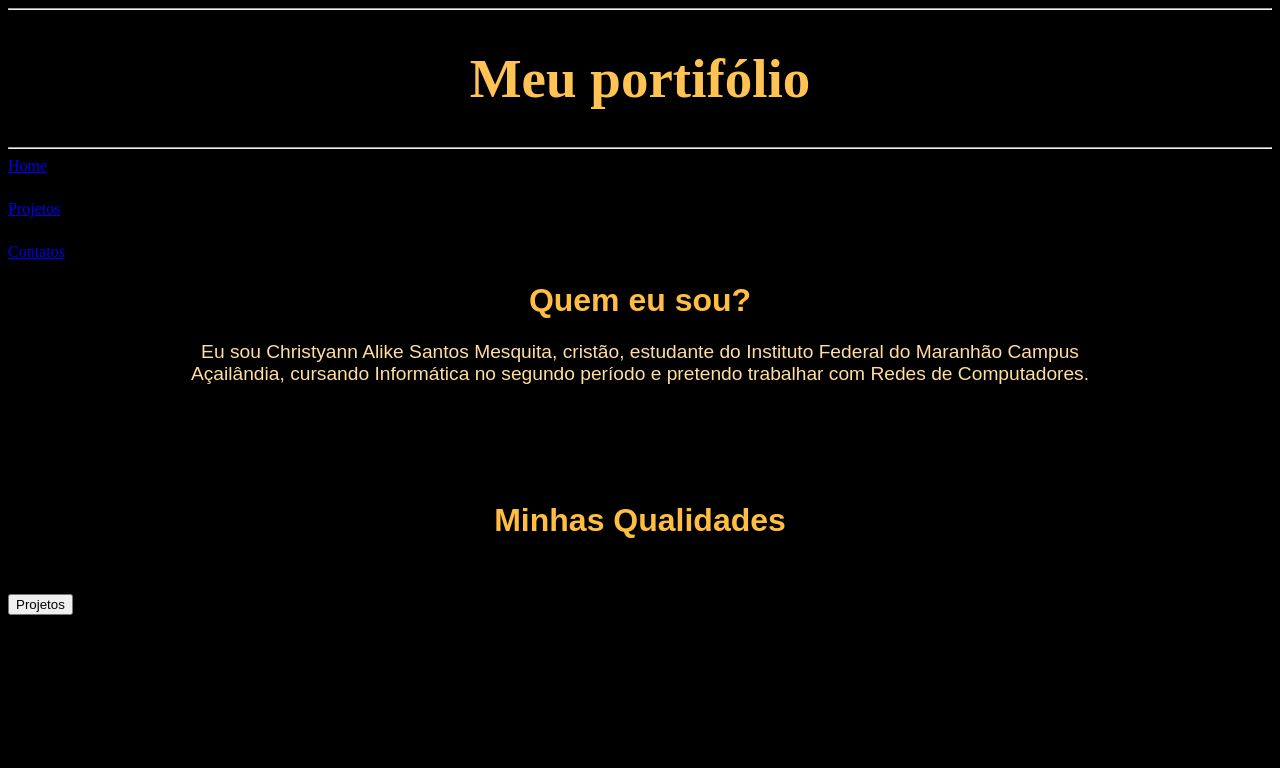
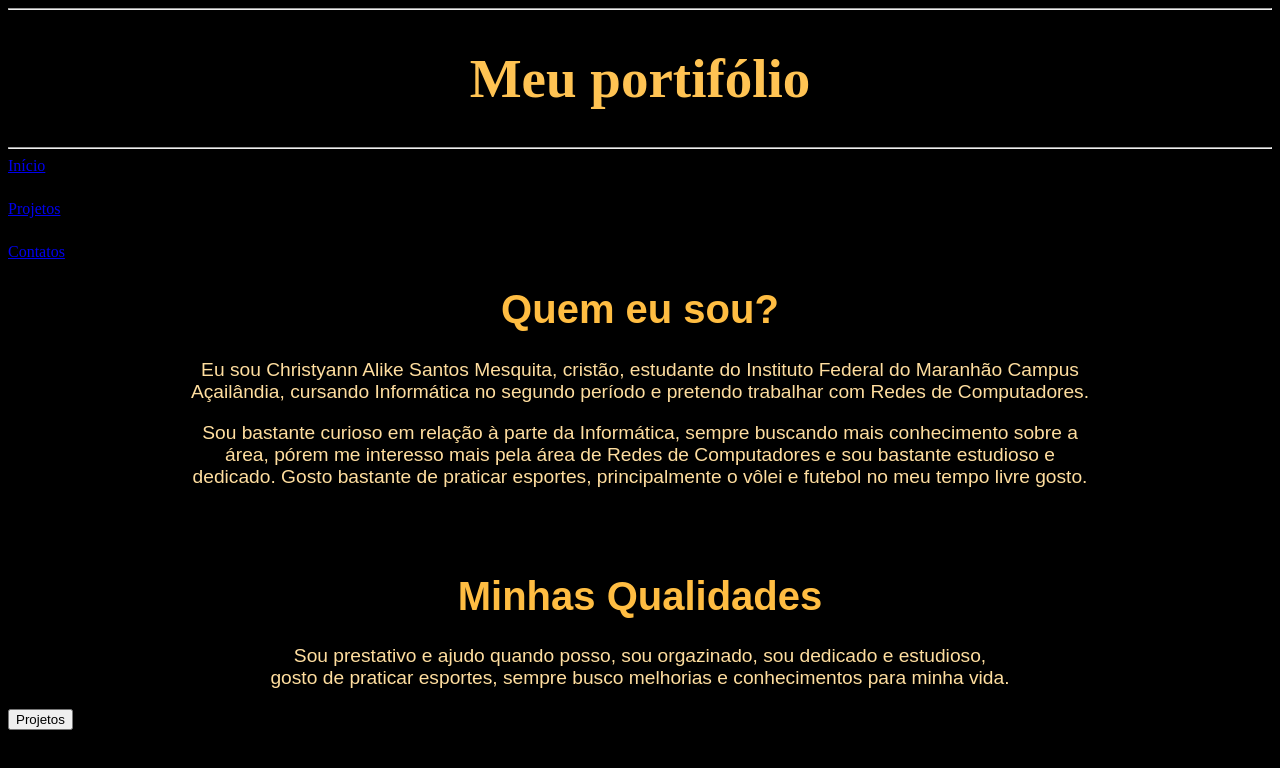
Before and after one commit to Bellyisa07/portifolio-1, a plain HTML site: page index.html in a window 1280 px wide. Drawn offline with Linux system fonts and the light colour scheme.

Commit message:
alteração 14

```diff
--- a/index.html
+++ b/index.html
@@ -9,13 +9,13 @@
     <hr>
     <h1 style="font-size:55px; text-align: center; color:rgb(255, 195, 83);">Meu portifólio</h1>
     <hr>
-    <a href="index.html">Home</a><h6></h6><a href="Projetos.html" target="_blank">Projetos</a><h6></h6><a href="Contatos.html" target="_blank">Contatos</a>
-    <h1 style="font-family: arial; color: rgb(255, 189, 66); text-align: center;">Quem eu sou?</h1>
+    <a href="index.html">Início</a><h6></h6><a href="Projetos.html" target="_blank">Projetos</a><h6></h6><a href="Contatos.html" target="_blank">Contatos</a>
+    <h1 style="font-family: arial; color: rgb(255, 189, 66); text-align: center; font-size: 40px;">Quem eu sou?</h1>
     <p style="font-family: arial;font-size: 120%; color:rgb(255, 222, 159); text-align: center;">Eu sou Christyann Alike Santos Mesquita, cristão, estudante do  Instituto Federal do Maranhão Campus <br>Açailândia, cursando Informática no segundo período e pretendo trabalhar com Redes de Computadores.</p>
-    <p>Sou bastante curioso em relação à parte de Informática, sempre buscando conhecimento sobre a área. </p>
+    <p style="font-family: arial;font-size: 120%; color:rgb(255, 222, 159); text-align: center;">Sou bastante curioso em relação à parte da Informática, sempre buscando mais conhecimento sobre a <br>área, pórem me interesso mais pela área de Redes de Computadores e sou bastante estudioso e <br>dedicado. Gosto bastante de praticar esportes, principalmente o vôlei e futebol no meu tempo livre gosto.</p>
     <h1 style="color: black;">a</h1>
-    <h1 style="font-family: arial; color: rgb(255, 189, 66); text-align: center;">Minhas Qualidades</h1>
-    <p>Eu sou bastante</p>
+    <h1 style="font-family: arial; color: rgb(255, 189, 66); text-align: center; font-size: 40px;">Minhas Qualidades</h1>
+    <p style="font-family: arial;font-size: 120%; color:rgb(255, 222, 159); text-align: center;">Sou prestativo e ajudo quando posso, sou orgazinado, sou dedicado e estudioso, <br>gosto de praticar esportes, sempre busco melhorias e conhecimentos para minha vida.</p>
     <button onclick="document.location='Projetos.html'">Projetos</button>
 
 
```
Also changed, not shown: 1 other file.
